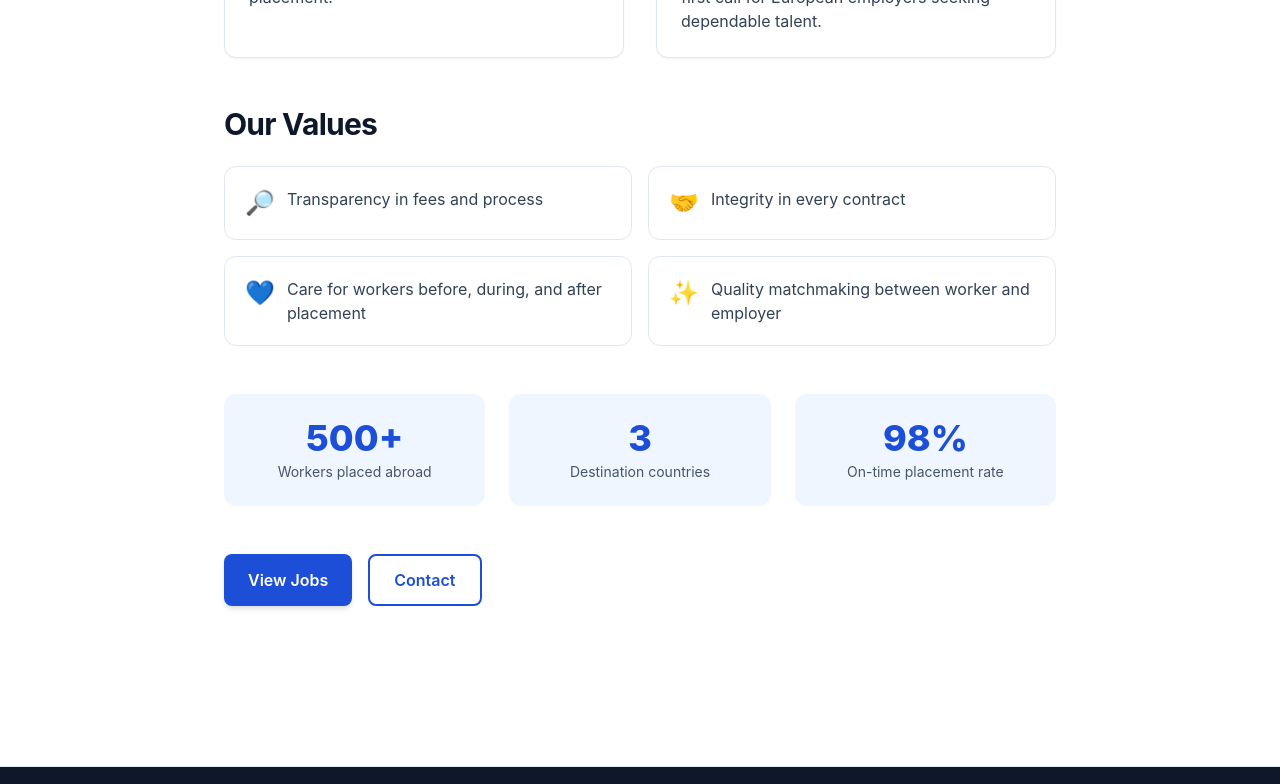
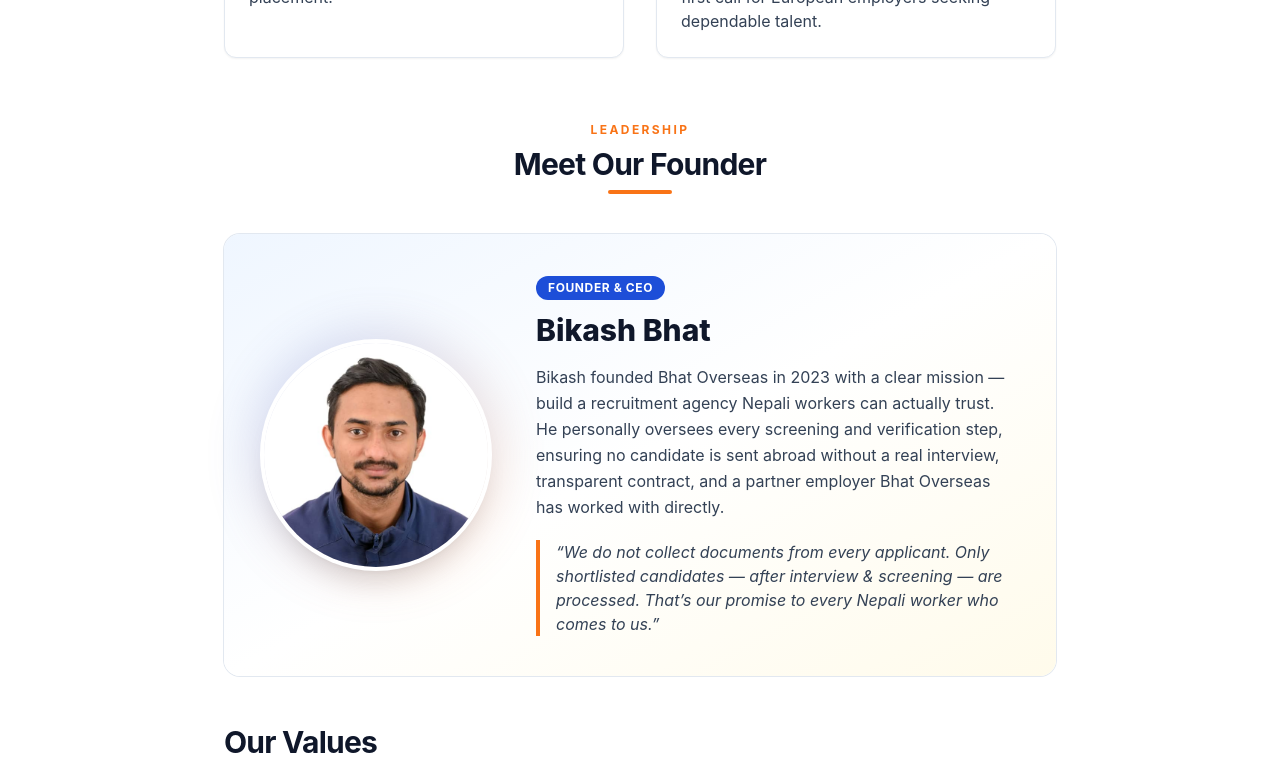
Before and after one commit to BIKASH907/bhat-overseas-system, a Next.js app: page /about in a window 1280 px wide. Shown: the part 860-1644 px from the top of the page. Built offline with nearby package versions, Linux system fonts and the light colour scheme; no server answers.

Commit message:
Add Founder & CEO section with Bikash Bhat photo, fix About page stats

```diff
--- a/app/about/page.tsx
+++ b/app/about/page.tsx
@@ -35,6 +35,50 @@
             </div>
           </div>
 
+          {/* ====== FOUNDER & CEO ====== */}
+          <div className="mt-16">
+            <div className="text-center">
+              <p className="text-xs font-bold uppercase tracking-[0.2em] text-accent-500">Leadership</p>
+              <h2 className="mt-2 heading-3">Meet Our Founder</h2>
+              <div className="mx-auto mt-2 h-1 w-16 rounded-full bg-accent-500" />
+            </div>
+
+            <div className="mt-10 grid items-center gap-8 rounded-2xl bg-gradient-to-br from-brand-50 via-white to-amber-50 p-6 ring-1 ring-slate-200 sm:p-10 md:grid-cols-[auto,1fr] md:gap-12">
+              {/* Photo */}
+              <div className="relative mx-auto md:mx-0">
+                <div className="absolute -inset-3 rounded-full bg-gradient-to-br from-brand-700 to-accent-500 opacity-20 blur-xl" aria-hidden />
+                {/* eslint-disable-next-line @next/next/no-img-element */}
+                <img
+                  src="/bikash.jpg"
+                  alt="Bikash Bhat — Founder & CEO of Bhat Overseas"
+                  className="relative h-48 w-48 rounded-full object-cover shadow-xl ring-4 ring-white sm:h-56 sm:w-56"
+                />
+              </div>
+
+              {/* Bio */}
+              <div>
+                <span className="inline-flex items-center gap-1.5 rounded-full bg-brand-700 px-3 py-1 text-xs font-bold uppercase tracking-wider text-white">
+                  Founder &amp; CEO
+                </span>
+                <h3 className="mt-3 text-2xl font-extrabold text-slate-900 sm:text-3xl">
+                  Bikash Bhat
+                </h3>
+                <p className="mt-4 text-base leading-relaxed text-slate-700">
+                  Bikash founded Bhat Overseas in 2023 with a clear mission — build a recruitment
+                  agency Nepali workers can actually trust. He personally oversees every screening
+                  and verification step, ensuring no candidate is sent abroad without a real
+                  interview, transparent contract, and a partner employer Bhat Overseas has worked
+                  with directly.
+                </p>
+                <blockquote className="mt-5 border-l-4 border-accent-500 pl-4 italic text-slate-700">
+                  &ldquo;We do not collect documents from every applicant. Only shortlisted
+                  candidates — after interview &amp; screening — are processed. That&rsquo;s our
+                  promise to every Nepali worker who comes to us.&rdquo;
+                </blockquote>
+              </div>
+            </div>
+          </div>
+
           <div className="mt-12">
             <h2 className="heading-3">{t("about.values.title")}</h2>
             <div className="mt-6 grid gap-4 sm:grid-cols-2">
@@ -54,7 +98,7 @@
 
           <div className="mt-12 grid gap-6 sm:grid-cols-3 text-center">
             <div className="rounded-xl bg-brand-50 p-6">
-              <div className="text-4xl font-extrabold text-brand-700">500+</div>
+              <div className="text-4xl font-extrabold text-brand-700">1,000+</div>
               <div className="mt-1 text-sm text-slate-600">Workers placed abroad</div>
             </div>
             <div className="rounded-xl bg-brand-50 p-6">
@@ -62,8 +106,8 @@
               <div className="mt-1 text-sm text-slate-600">Destination countries</div>
             </div>
             <div className="rounded-xl bg-brand-50 p-6">
-              <div className="text-4xl font-extrabold text-brand-700">98%</div>
-              <div className="mt-1 text-sm text-slate-600">On-time placement rate</div>
+              <div className="text-4xl font-extrabold text-brand-700">16+</div>
+              <div className="mt-1 text-sm text-slate-600">Verified partner employers</div>
             </div>
           </div>
 
```
Also changed, not shown: public/bikash.jpg (added).
